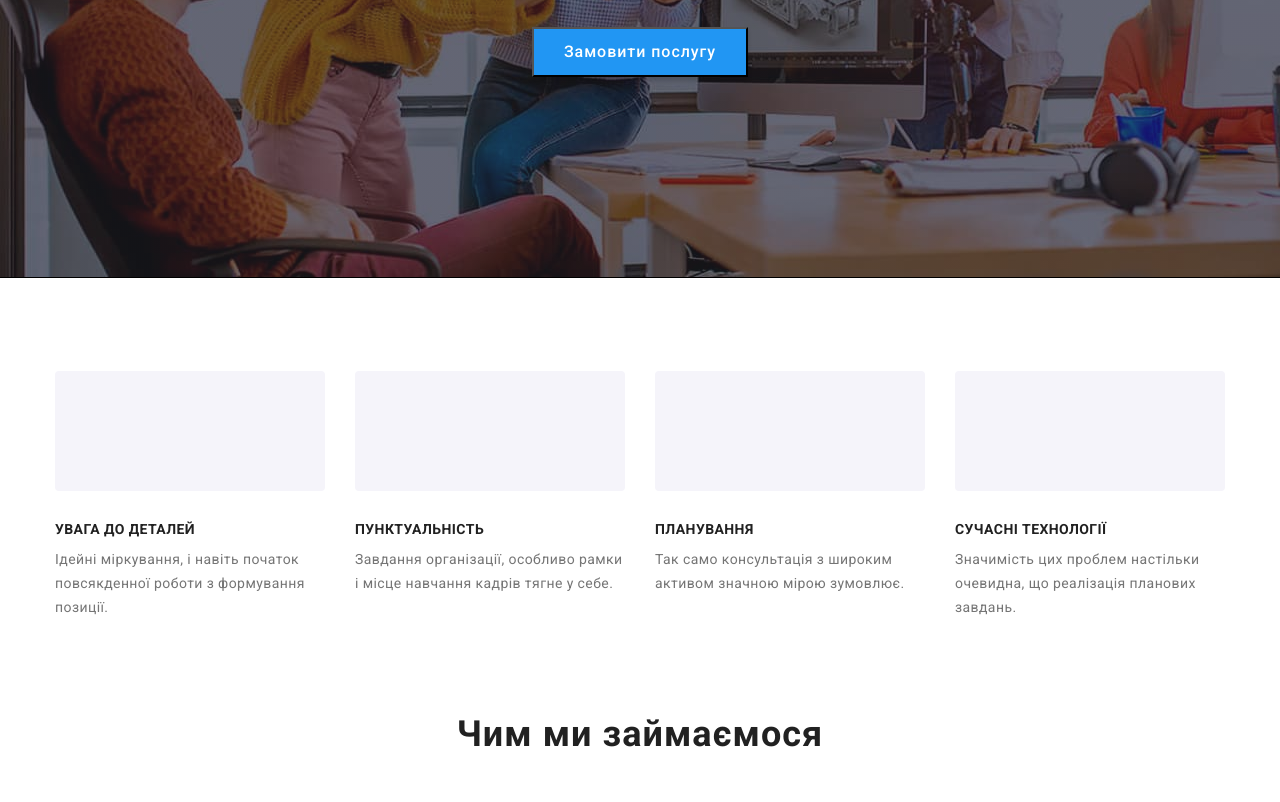
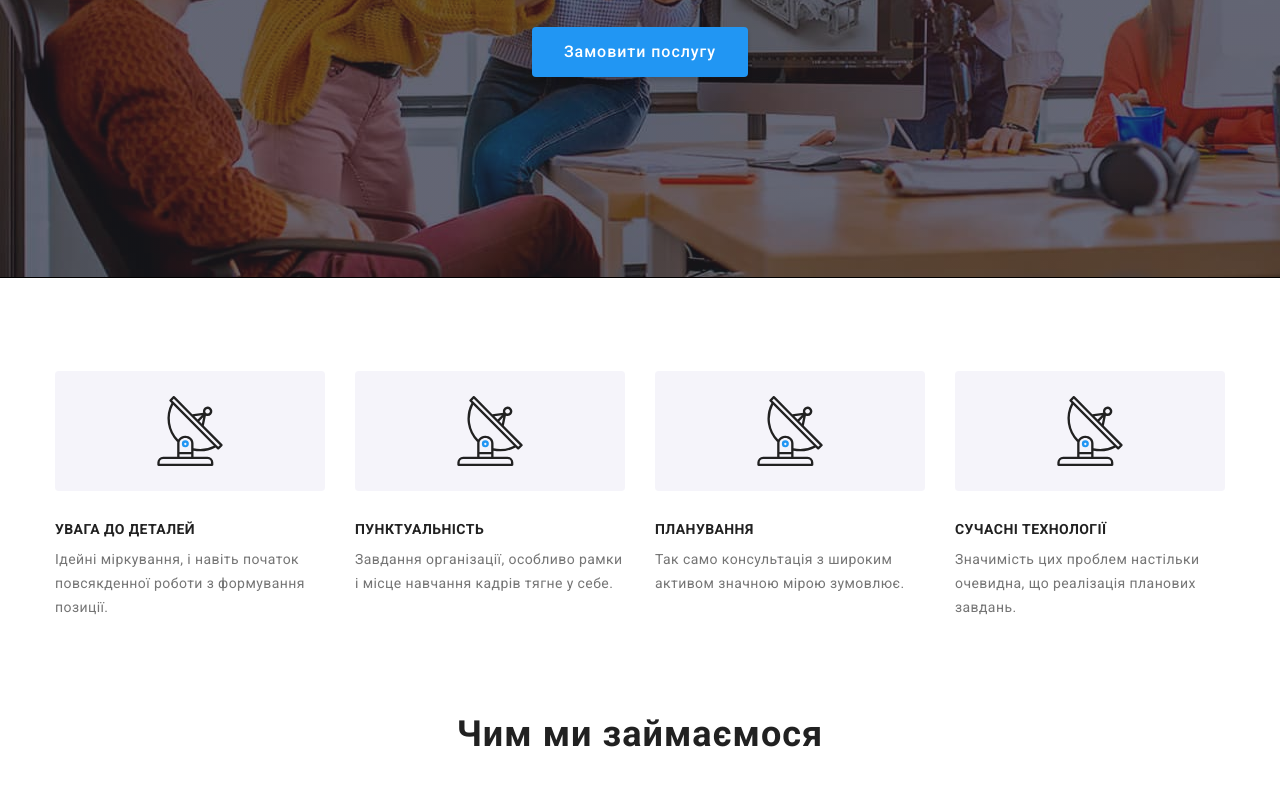
Before and after one commit to TarasChk/goit-markup-hw-04, a plain HTML site: page index.html in a window 1280 px wide. Shown: the part 403-1205 px from the top of the page. Drawn offline with nearby package versions, Linux system fonts and the light colour scheme.

Commit message:
Optimise svg

```diff
--- a/css/styles.css
+++ b/css/styles.css
@@ -227,6 +227,8 @@ p {
         left: 692px;
         top: 430px;
         box-shadow: 0px 4px 4px rgba(0, 0, 0, 0.15);
+        border-radius: 4px;
+        border: none;
 
 
 }
@@ -236,7 +238,7 @@ p {
     background: #188CE8;
     box-shadow: 0px 4px 4px rgba(0, 0, 0, 0.15);
     border-radius: 4px;
-    border: none;
+    border: transparent;
 }
 
 .hr-btn-size {
@@ -264,7 +266,7 @@ p {
     content: "";
     height: 120px;
     display: block;
-    background-image: url(../img/icons.svg/antenna\ 1.svg);
+    background-image: url(../img/icons.svg/feach-antenna.svg);
     background-repeat: no-repeat;
     background-color: #F5F4FA;
     border-radius: 4px;
```
